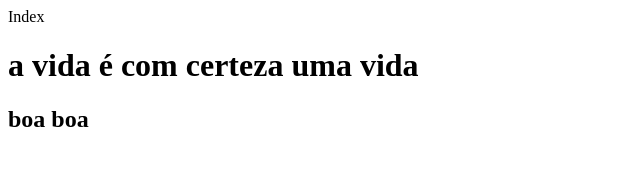
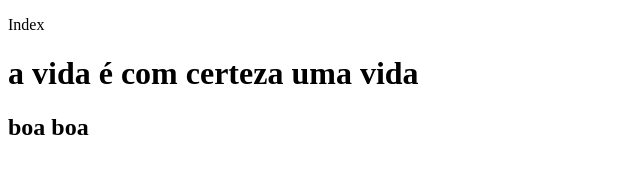
Before and after one commit to Felipepsii/testeTopicos2, a plain HTML site: page index.html in a window 1280 px wide. Shown: the whole page, without its empty margins (0-640 px from the left). Drawn offline with Linux system fonts and the light colour scheme.

Commit message:
atualização

```diff
--- a/index.html
+++ b/index.html
@@ -8,7 +8,7 @@
 </head>
 
 <body>
-    Index
+    <p>Index</p>
 
     <h1>a vida é com certeza uma vida</h1>
 
```
